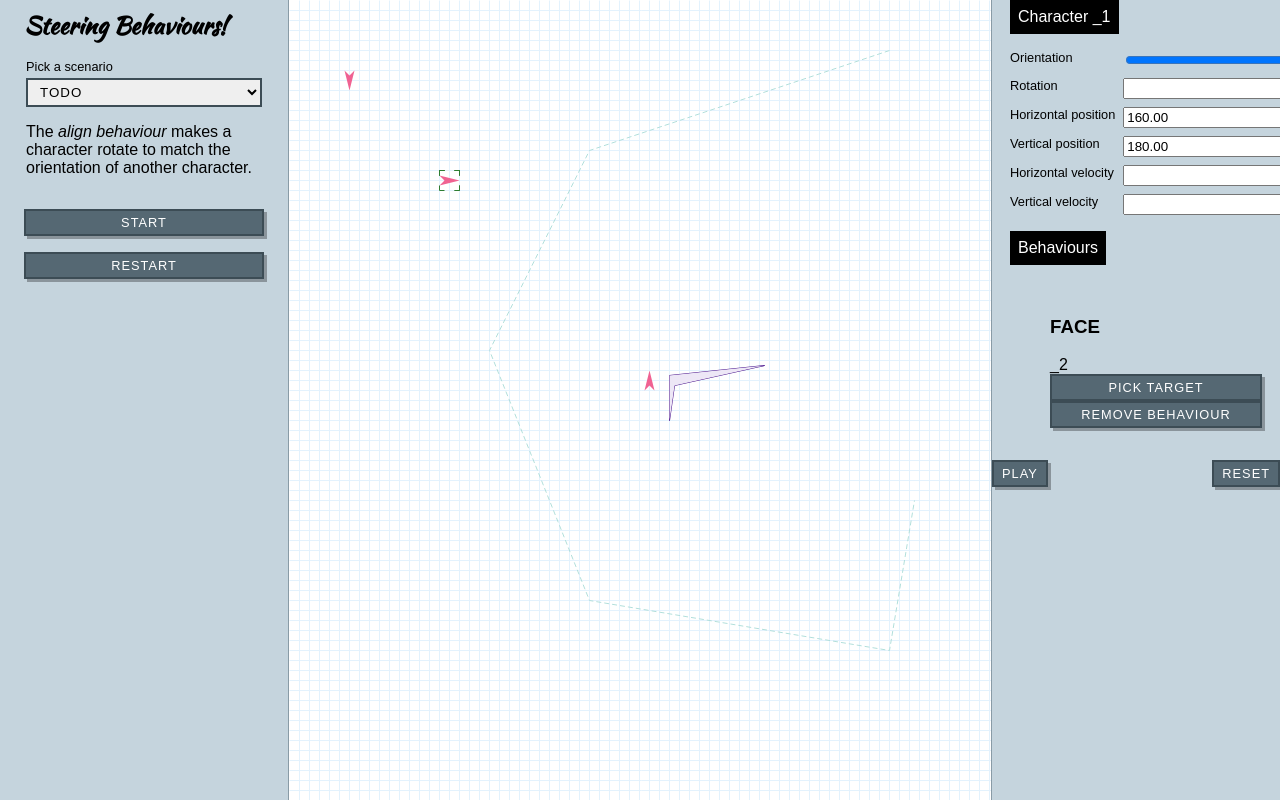
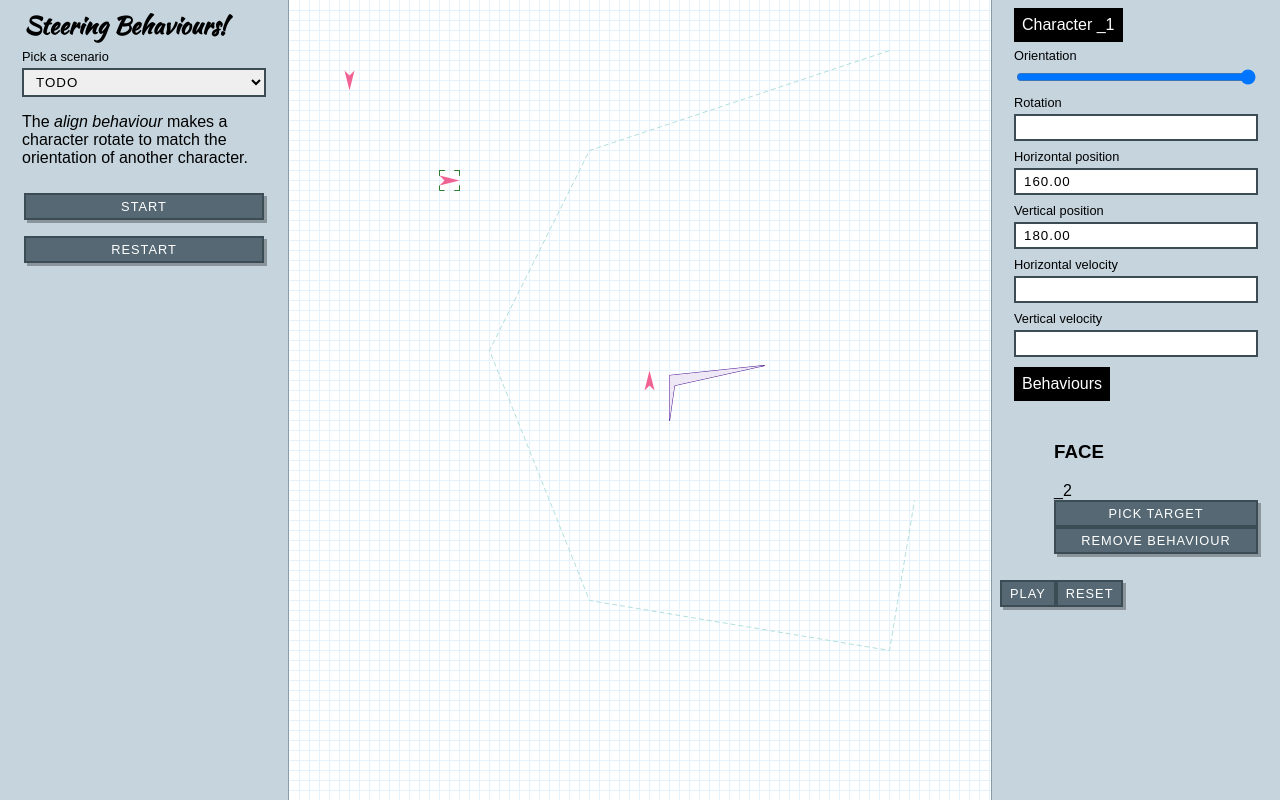
Before and after one commit to craigdallimore/steering-behaviour, a React app: page / in a window 1280 px wide. Built offline with nearby package versions, Linux system fonts and the light colour scheme; the HTML template or start-up script is replaced by a standard one.

Commit message:
Add CharacterSidebar

```diff
--- /dev/null
+++ b/src/components/CharacterSidebar.tsx
@@ -0,0 +1,142 @@
+import React from "react";
+import DispatchContext from "@components/DispatchContext.js";
+import StateContext from "@components/StateContext.js";
+import Behaviours from "./Behaviours.js";
+import NumericField from "./NumericField.js";
+import getFocussedCharacter from "@lib/getFocussedCharacter.js";
+import type { Behaviour } from "@domain/types.js";
+
+const getClassname = (behaviour: Behaviour): string => {
+  return "targetId" in behaviour ? "has-target" : "";
+};
+
+const CharacterSidebar = () => {
+  const dispatch = React.useContext(DispatchContext);
+  const state = React.useContext(StateContext);
+
+  const focussedCharacter = getFocussedCharacter(state);
+
+  const className = focussedCharacter
+    ? getClassname(focussedCharacter.behaviour)
+    : "";
+
+  const legendText = state.focussedCharacterId
+    ? `Character ${state.focussedCharacterId}`
+    : "Character not selected";
+
+  return (
+    <aside className="character-sidebar">
+      <form className={className}>
+        <fieldset>
+          <legend>{legendText}</legend>
+
+          <label htmlFor="orientation">Orientation</label>
+          <input
+            id="orientation"
+            type="range"
+            min="-2"
+            max="2"
+            step="0.1"
+            value={focussedCharacter?.kinematic.orientation.toString()}
+            onChange={(e) => {
+              if (e.target instanceof HTMLInputElement) {
+                dispatch({
+                  type: "ORIENTATION_CHANGED",
+                  payload: parseFloat(e.target.value),
+                });
+              }
+            }}
+          />
+
+          <NumericField
+            label="Rotation"
+            id="rotation"
+            value={focussedCharacter?.kinematic.rotation}
+            onChange={(payload) => {
+              dispatch({
+                type: "ROTATION_CHANGED",
+                payload,
+              });
+            }}
+          />
+
+          <NumericField
+            label="Horizontal position"
+            id="position-x"
+            min={0}
+            max={800}
+            value={focussedCharacter?.kinematic.position[0]}
+            onChange={(payload) => {
+              dispatch({
+                type: "POSX_CHANGED",
+                payload,
+              });
+            }}
+          />
+
+          <NumericField
+            label="Vertical position"
+            id="position-z"
+            min={0}
+            max={800}
+            value={focussedCharacter?.kinematic.position[1]}
+            onChange={(payload) => {
+              dispatch({
+                type: "POSZ_CHANGED",
+                payload,
+              });
+            }}
+          />
+
+          <NumericField
+            label="Horizontal velocity"
+            id="vel-x"
+            value={focussedCharacter?.kinematic.velocity[0]}
+            onChange={(payload) => {
+              dispatch({
+                type: "VELX_CHANGED",
+                payload,
+              });
+            }}
+          />
+
+          <NumericField
+            label="Vertical velocity"
+            id="vel-z"
+            value={focussedCharacter?.kinematic.velocity[1]}
+            onChange={(payload) => {
+              dispatch({
+                type: "VELZ_CHANGED",
+                payload,
+              });
+            }}
+          />
+        </fieldset>
+        {focussedCharacter && (
+          <Behaviours dispatch={dispatch} character={focussedCharacter} />
+        )}
+
+        <button
+          type="button"
+          id="play-pause"
+          onClick={() => {
+            dispatch({ type: "PLAY_BUTTON_CLICKED" });
+          }}
+        >
+          {state.isPaused ? "Play" : "Pause"}
+        </button>
+        <button
+          type="button"
+          id="reset"
+          onClick={() => {
+            dispatch({ type: "RESET_BUTTON_CLICKED" });
+          }}
+        >
+          Reset
+        </button>
+      </form>
+    </aside>
+  );
+};
+
+export default CharacterSidebar;
--- a/src/components/Layout.tsx
+++ b/src/components/Layout.tsx
@@ -1,37 +1,20 @@
 import { useImmerReducer } from "use-immer";
 import { enableMapSet } from "immer";
+import useRAF from "../hooks/useRAF.js";
 import React from "react";
 import ScenarioSidebar from "./ScenarioSidebar.js";
 import Canvas from "./Canvas.js";
-import Behaviours from "./Behaviours.js";
-import NumericField from "./NumericField.js";
-import useRAF from "../hooks/useRAF.js";
 import { reducer } from "@domain/reducer.js";
 import { initialState } from "@domain/initialState.js";
-import type { Behaviour } from "@domain/types.js";
-import getFocussedCharacter from "@lib/getFocussedCharacter.js";
 import DispatchContext from "./DispatchContext.js";
 import StateContext from "./StateContext.js";
 import "../css/main.css";
+import CharacterSidebar from "./CharacterSidebar.js";
 
 enableMapSet(); // immer can understand Map and Set
 
-const getClassname = (behaviour: Behaviour): string => {
-  return "targetId" in behaviour ? "has-target" : "";
-};
-
 const Main = () => {
   const [state, dispatch] = useImmerReducer(reducer, initialState);
-
-  const focussedCharacter = getFocussedCharacter(state);
-
-  const className = focussedCharacter
-    ? getClassname(focussedCharacter.behaviour)
-    : "";
-
-  const legendText = state.focussedCharacterId
-    ? `Character ${state.focussedCharacterId}`
-    : "Character not selected";
 
   useRAF((tick: number) => {
     dispatch({ type: "TICK", payload: tick });
@@ -45,115 +28,7 @@ const Main = () => {
       </main>
       <DispatchContext.Provider value={dispatch}>
         <StateContext.Provider value={state}>
-          <form className={className}>
-            <fieldset>
-              <legend>{legendText}</legend>
-
-              <label htmlFor="orientation">Orientation</label>
-              <input
-                id="orientation"
-                type="range"
-                min="-2"
-                max="2"
-                step="0.1"
-                value={focussedCharacter?.kinematic.orientation.toString()}
-                onChange={(e) => {
-                  if (e.target instanceof HTMLInputElement) {
-                    dispatch({
-                      type: "ORIENTATION_CHANGED",
-                      payload: parseFloat(e.target.value),
-                    });
-                  }
-                }}
-              />
-
-              <NumericField
-                label="Rotation"
-                id="rotation"
-                value={focussedCharacter?.kinematic.rotation}
-                onChange={(payload) => {
-                  dispatch({
-                    type: "ROTATION_CHANGED",
-                    payload,
-                  });
-                }}
-              />
-
-              <NumericField
-                label="Horizontal position"
-                id="position-x"
-                min={0}
-                max={800}
-                value={focussedCharacter?.kinematic.position[0]}
-                onChange={(payload) => {
-                  dispatch({
-                    type: "POSX_CHANGED",
-                    payload,
-                  });
-                }}
-              />
-
-              <NumericField
-                label="Vertical position"
-                id="position-z"
-                min={0}
-                max={800}
-                value={focussedCharacter?.kinematic.position[1]}
-                onChange={(payload) => {
-                  dispatch({
-                    type: "POSZ_CHANGED",
-                    payload,
-                  });
-                }}
-              />
-
-              <NumericField
-                label="Horizontal velocity"
-                id="vel-x"
-                value={focussedCharacter?.kinematic.velocity[0]}
-                onChange={(payload) => {
-                  dispatch({
-                    type: "VELX_CHANGED",
-                    payload,
-                  });
-                }}
-              />
-
-              <NumericField
-                label="Vertical velocity"
-                id="vel-z"
-                value={focussedCharacter?.kinematic.velocity[1]}
-                onChange={(payload) => {
-                  dispatch({
-                    type: "VELZ_CHANGED",
-                    payload,
-                  });
-                }}
-              />
-            </fieldset>
-            {focussedCharacter && (
-              <Behaviours dispatch={dispatch} character={focussedCharacter} />
-            )}
-
-            <button
-              type="button"
-              id="play-pause"
-              onClick={() => {
-                dispatch({ type: "PLAY_BUTTON_CLICKED" });
-              }}
-            >
-              {state.isPaused ? "Play" : "Pause"}
-            </button>
-            <button
-              type="button"
-              id="reset"
-              onClick={() => {
-                dispatch({ type: "RESET_BUTTON_CLICKED" });
-              }}
-            >
-              Reset
-            </button>
-          </form>
+          <CharacterSidebar/>
         </StateContext.Provider>
       </DispatchContext.Provider>
     </>
--- a/src/components/ScenarioSidebar.tsx
+++ b/src/components/ScenarioSidebar.tsx
@@ -1,8 +1,6 @@
 import React from 'react';
 
-type Props = {};
-
-const ScenarioSidebar = (props: Props) => {
+const ScenarioSidebar = () => {
 
   return (
     <aside className="scenario-sidebar">
--- /dev/null
+++ b/src/css/character-sidebar.css
@@ -0,0 +1,20 @@
+.character-sidebar {
+  grid-area: character;
+  background-color: var(--base05);
+  overflow-y: auto;
+  padding: 0.5rem;
+  display: flex;
+  flex-direction: column;
+}
+.character-sidebar fieldset {
+  display: flex;
+  flex-direction: column;
+}
+
+.character-sidebar label {
+  padding-bottom: 0.25rem;
+}
+
+.character-sidebar input + label {
+  margin-top: 0.5rem;
+}
--- a/src/css/main.css
+++ b/src/css/main.css
@@ -1,6 +1,7 @@
 @import "./base.css";
 @import "./behaviours.css";
 @import "./scenario-sidebar.css";
+@import "./character-sidebar.css";
 
 main {
   grid-area: canvas;
@@ -11,33 +12,18 @@ main {
 
 canvas {
 }
-form {
-  grid-area: character;
-  background-color: var(--base05);
-  overflow-y: auto;
-}
-form fieldset {
-  display: grid;
-  grid-template-columns: max-content 1fr;
-  grid-gap: 0.5rem;
-}
-
 legend {
   padding: 0.5rem;
   background: black;
   color: white;
 }
+
 label {
   font-size: 0.8rem;
 }
 
 fieldset {
   border: 0;
-  padding: 1rem;
-}
-
-button + button {
-  float: right;
 }
 
 select {
@@ -57,6 +43,7 @@ button {
   letter-spacing: 1px;
   box-shadow: 3px 3px 0 rgba(0, 0, 0, 0.3);
 }
+
 button:hover {
   background-color: var(--base02);
   cursor: pointer;
@@ -66,3 +53,9 @@ button:active {
   left: 3px;
   box-shadow: none;
 }
+
+[type="number"] {
+  padding: 0.25rem 0.5rem;
+  letter-spacing: 1px;
+  border: 2px solid var(--base00);
+}
```
